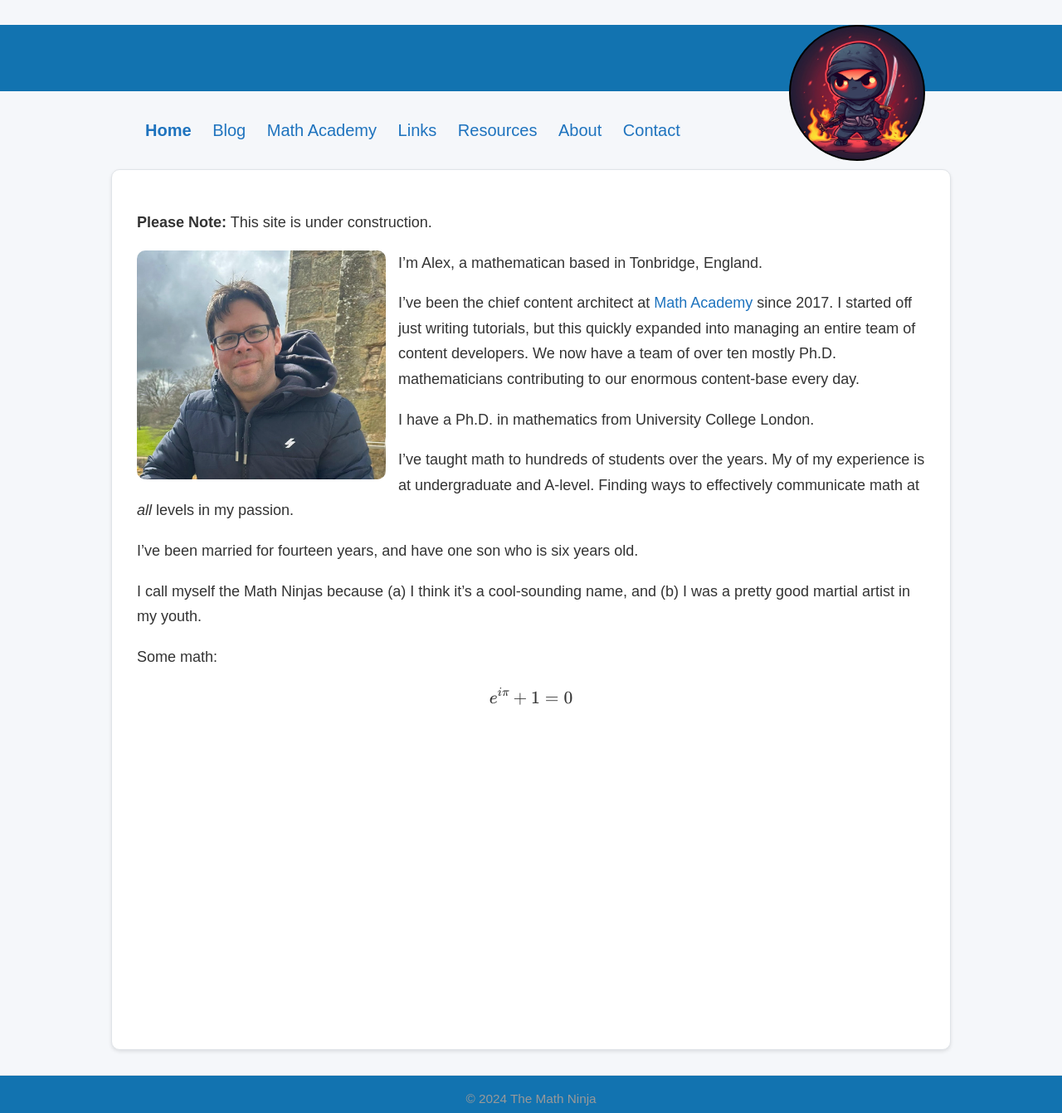
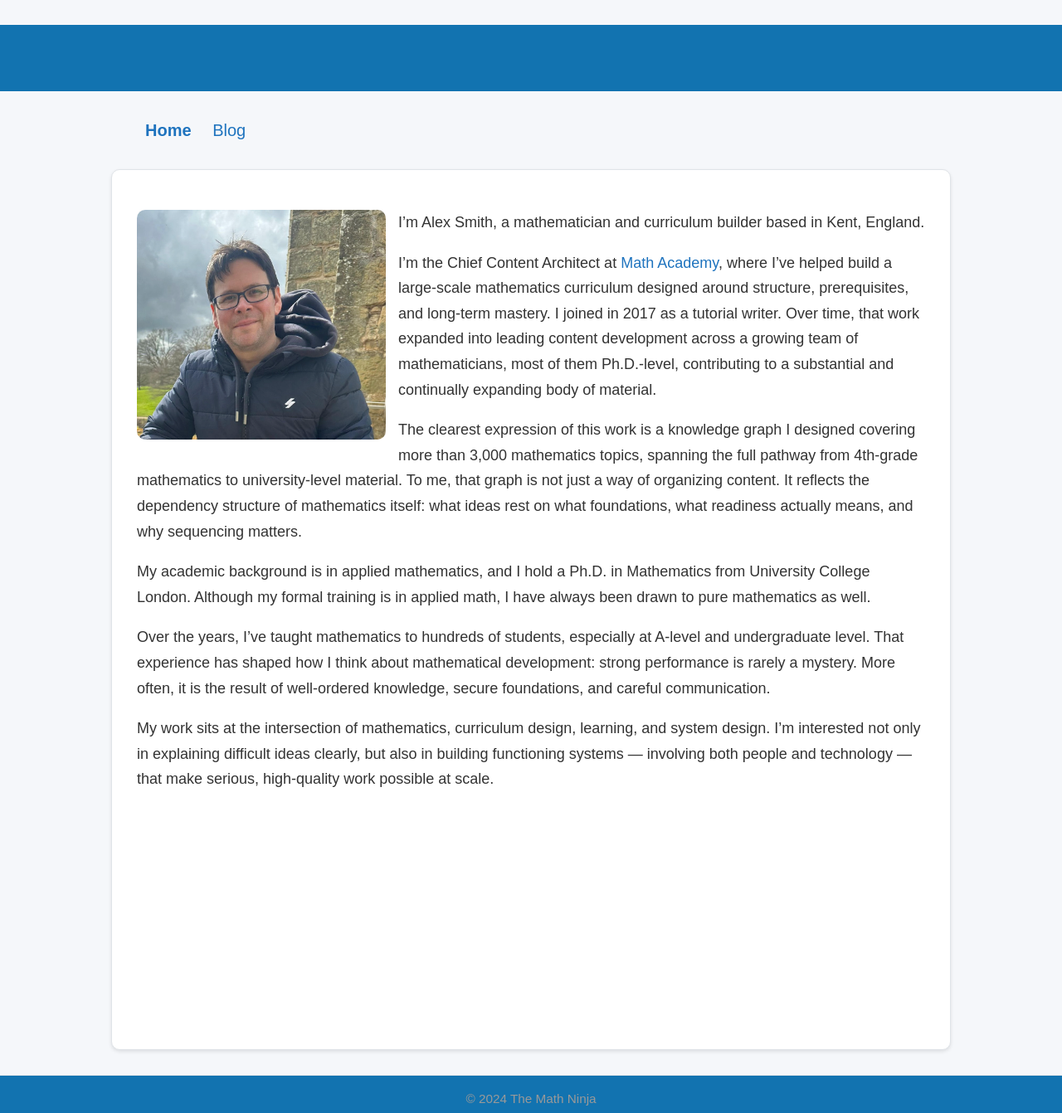
Before and after one commit to MathNinja/mathninja.github.io, a Jekyll site: the page built from index.md, in a window 1280 px wide. Shown: the whole page at 83% size. Built offline with Jekyll 4.4.1, drawn with Linux system fonts in a browser that asks for light colours.

Commit message:
Update bio

```diff
--- a/_sass/main.scss
+++ b/_sass/main.scss
@@ -65,16 +65,16 @@ footer{
    text-align: center;
 }
 
-  .circle {
-    width: 160px;
-    height: 160px;
-    border-radius: 50%;
-    background-image: url('/assets/images/math_ninja.jpg');
-    background-size: cover; /* Ensures the image covers the entire circle */
-    background-position: ceb; /* Centers the image */
-    border: 2px solid #000; /* Optional: add a border */
-    float: right;
-  }
+  // .circle {
+  //   width: 160px;
+  //   height: 160px;
+  //   border-radius: 50%;
+  //   background-image: url('/assets/images/math_ninja.jpg');
+  //   background-size: cover; /* Ensures the image covers the entire circle */
+  //   background-position: ceb; /* Centers the image */
+  //   border: 2px solid #000; /* Optional: add a border */
+  //   float: right;
+  // }
 
 
 
--- a/index.md
+++ b/index.md
@@ -4,24 +4,16 @@ title: Home
 theme: minima
 ---
 
-**Please Note:** This site is under construction.
-
 <img class="float-image-left" src="assets/images/profile.jpg" width = "300px">
 
-I'm Alex, a mathematican based in Tonbridge, England.
+I’m Alex Smith, a mathematician and curriculum builder based in Kent, England.
 
-I've been the chief content architect at [Math Academy](/math-academy.html) since 2017. I started off just writing tutorials, but this quickly expanded into managing an entire team of content developers. We now have a team of over ten mostly Ph.D. mathematicians contributing to our enormous content-base every day.
+I’m the Chief Content Architect at <a href="http://www.mathacademy.com/">Math Academy</a>, where I’ve helped build a large-scale mathematics curriculum designed around structure, prerequisites, and long-term mastery. I joined in 2017 as a tutorial writer. Over time, that work expanded into leading content development across a growing team of mathematicians, most of them Ph.D.-level, contributing to a substantial and continually expanding body of material.
 
-I have a Ph.D. in mathematics from University College London.
+The clearest expression of this work is a knowledge graph I designed covering more than 3,000 mathematics topics, spanning the full pathway from 4th-grade mathematics to university-level material. To me, that graph is not just a way of organizing content. It reflects the dependency structure of mathematics itself: what ideas rest on what foundations, what readiness actually means, and why sequencing matters.
 
-I've taught math to hundreds of students over the years. My of my experience is at undergraduate and A-level. Finding ways to effectively communicate math at *all* levels in my passion.
+My academic background is in applied mathematics, and I hold a Ph.D. in Mathematics from University College London. Although my formal training is in applied math, I have always been drawn to pure mathematics as well.
 
-I've been married for fourteen years, and have one son who is six years old.
+Over the years, I’ve taught mathematics to hundreds of students, especially at A-level and undergraduate level. That experience has shaped how I think about mathematical development: strong performance is rarely a mystery. More often, it is the result of well-ordered knowledge, secure foundations, and careful communication.
 
-I call myself the Math Ninjas because (a) I think it's a cool-sounding name, and (b) I was a pretty good martial artist in my youth.
-
-Some math:
-
-$$
-e^{i\pi} + 1 = 0
-$$
+My work sits at the intersection of mathematics, curriculum design, learning, and system design. I’m interested not only in explaining difficult ideas clearly, but also in building functioning systems — involving both people and technology — that make serious, high-quality work possible at scale.
```
Also changed, not shown: _data/navigation.yml (+10 -10 lines).
